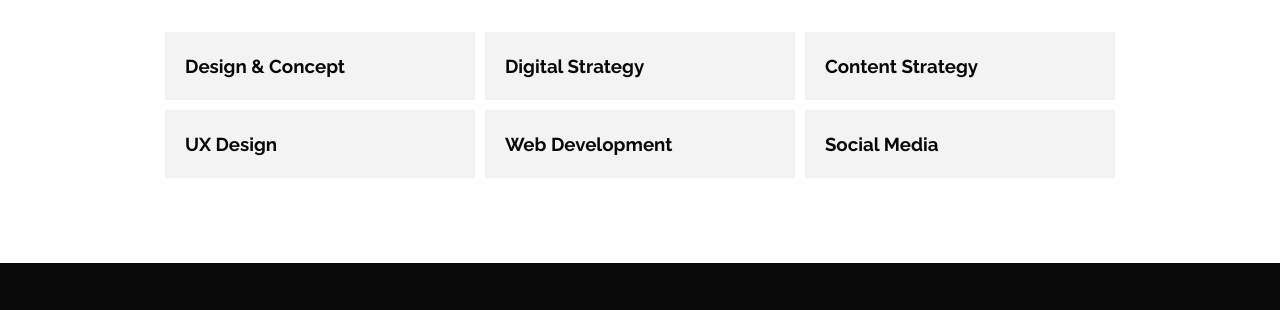
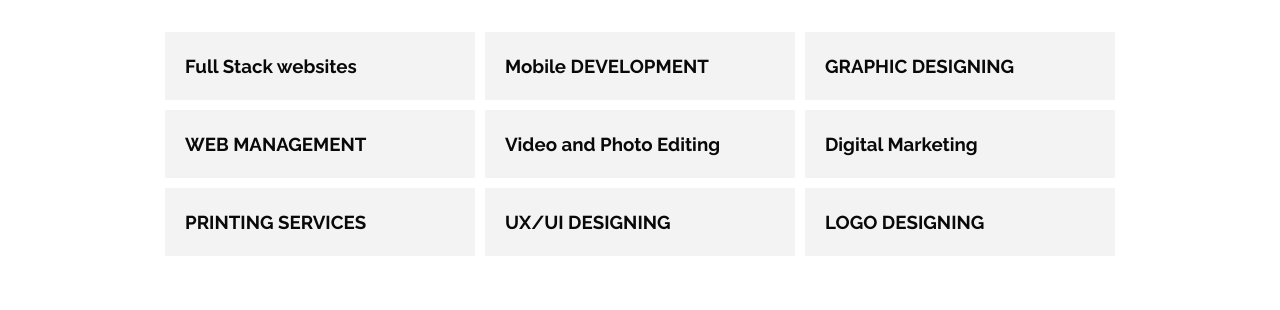
Before and after one commit to LynneDC/alx-frontend, a plain HTML site: page 0x02-CSS_advanced/index.html in a window 1280 px wide. Shown: the part 594-904 px from the top of the page. Drawn offline with nearby package versions, Linux system fonts and the light colour scheme.

Commit message:
cUustomise Home Page and contact to LavishTech

```diff
--- a/0x02-CSS_advanced/index.html
+++ b/0x02-CSS_advanced/index.html
@@ -84,34 +84,49 @@
             <ul class="row">
               <li class="col-1-3">
                 <div class="card-services">
-                  <h3 class="card-title"><a href="#">Design & Concept</a></h3>
+                  <h3 class="card-title"><a href="#">Full Stack websites</a></h3>
                 </div>
               </li>
               <li class="col-1-3">
                 <div class="card-services">
-                  <h3 class="card-title"><a href="#">Digital Strategy</a></h3>
+                  <h3 class="card-title"><a href="#">Mobile DEVELOPMENT</a></h3>
                 </div>
               </li>
               <li class="col-1-3">
                 <div class="card-services">
-                  <h3 class="card-title"><a href="#">Content Strategy</a></h3>
+                  <h3 class="card-title"><a href="#">GRAPHIC DESIGNING</a></h3>
                 </div>
               </li>
             </ul>
             <ul class="row">
               <li class="col-1-3">
                 <div class="card-services">
-                  <h3 class="card-title"><a href="#">UX Design</a></h3>
+                  <h3 class="card-title"><a href="#">WEB MANAGEMENT</a></h3>
                 </div>
               </li>
               <li class="col-1-3">
                 <div class="card-services">
-                  <h3 class="card-title"><a href="#">Web Development</a></h3>
+                  <h3 class="card-title"><a href="#">Video and Photo Editing</a></h3>
                 </div>
               </li>
               <li class="col-1-3">
                 <div class="card-services">
-                  <h3 class="card-title"><a href="#">Social Media</a></h3>
+                  <h3 class="card-title"><a href="#">Digital Marketing</a></h3>
+                </div>
+              </li>
+              <li class="col-1-3">
+                <div class="card-services">
+                  <h3 class="card-title"><a href="#">PRINTING SERVICES</a></h3>
+                </div>
+              </li>
+              <li class="col-1-3">
+                <div class="card-services">
+                  <h3 class="card-title"><a href="#">UX/UI DESIGNING</a></h3>
+                </div>
+              </li>
+              <li class="col-1-3">
+                <div class="card-services">
+                  <h3 class="card-title"><a href="#">LOGO DESIGNING</a></h3>
                 </div>
               </li>
             </ul>
@@ -416,9 +431,9 @@
               height="40"
             />
             <address class="footer-address">
-              972 Mission St<br />
-              San Francisco, CA<br />
-              94103
+              200 Krai Street Kwaggasrand<br />
+              Pretoria, GA<br />
+              0183
             </address>
           </div>
           <div class="col-1-2">
@@ -484,7 +499,7 @@
         <div class="row">
           <div class="col-1-2">
             <p class="footer-copyright">
-              © 2020 Techium, made with ♥ by students at Holberton School.
+              © 2024 LaishTech, made by Roseline Dangazela.
             </p>
           </div>
           <div class="col-1-2">
```
